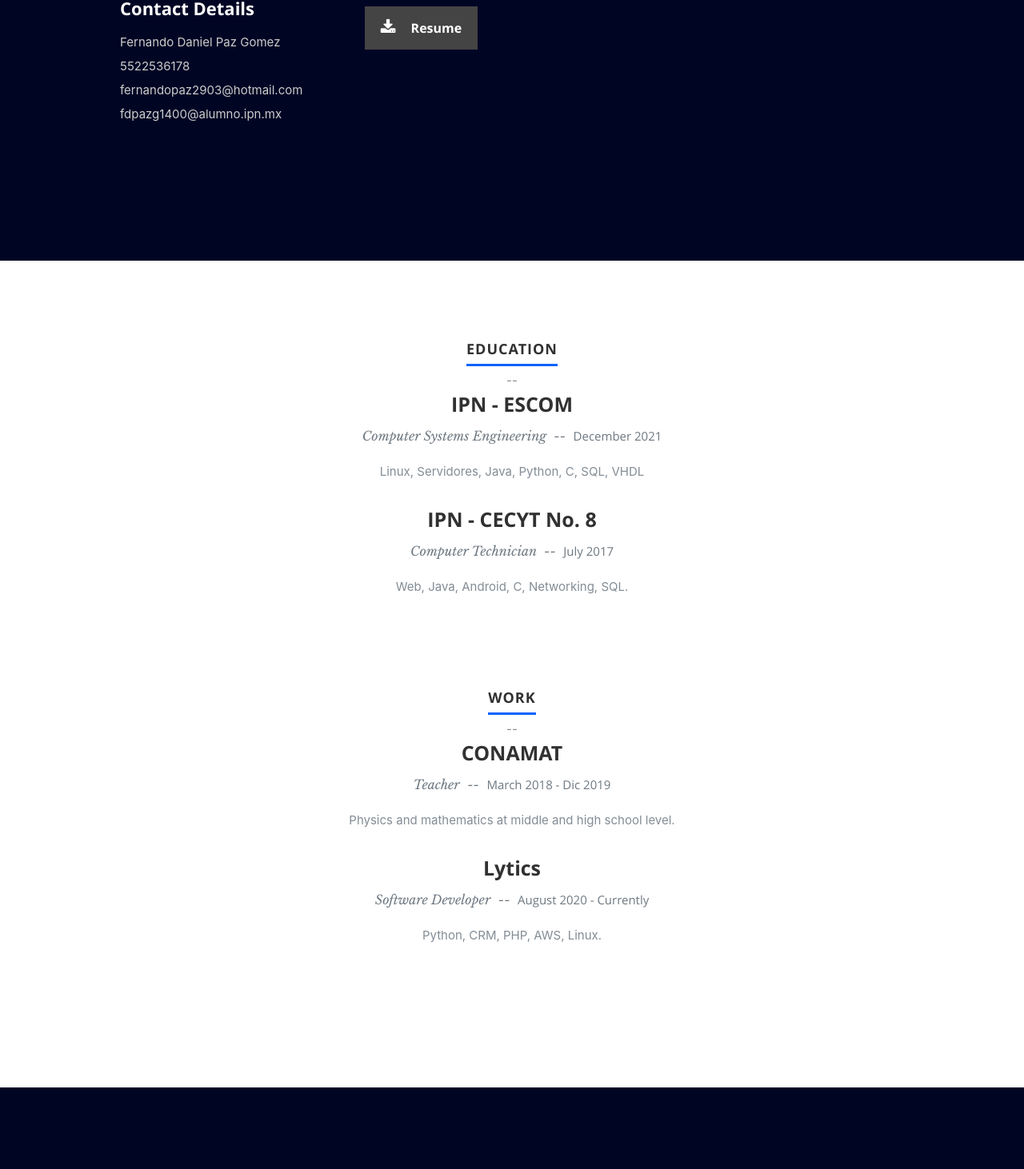
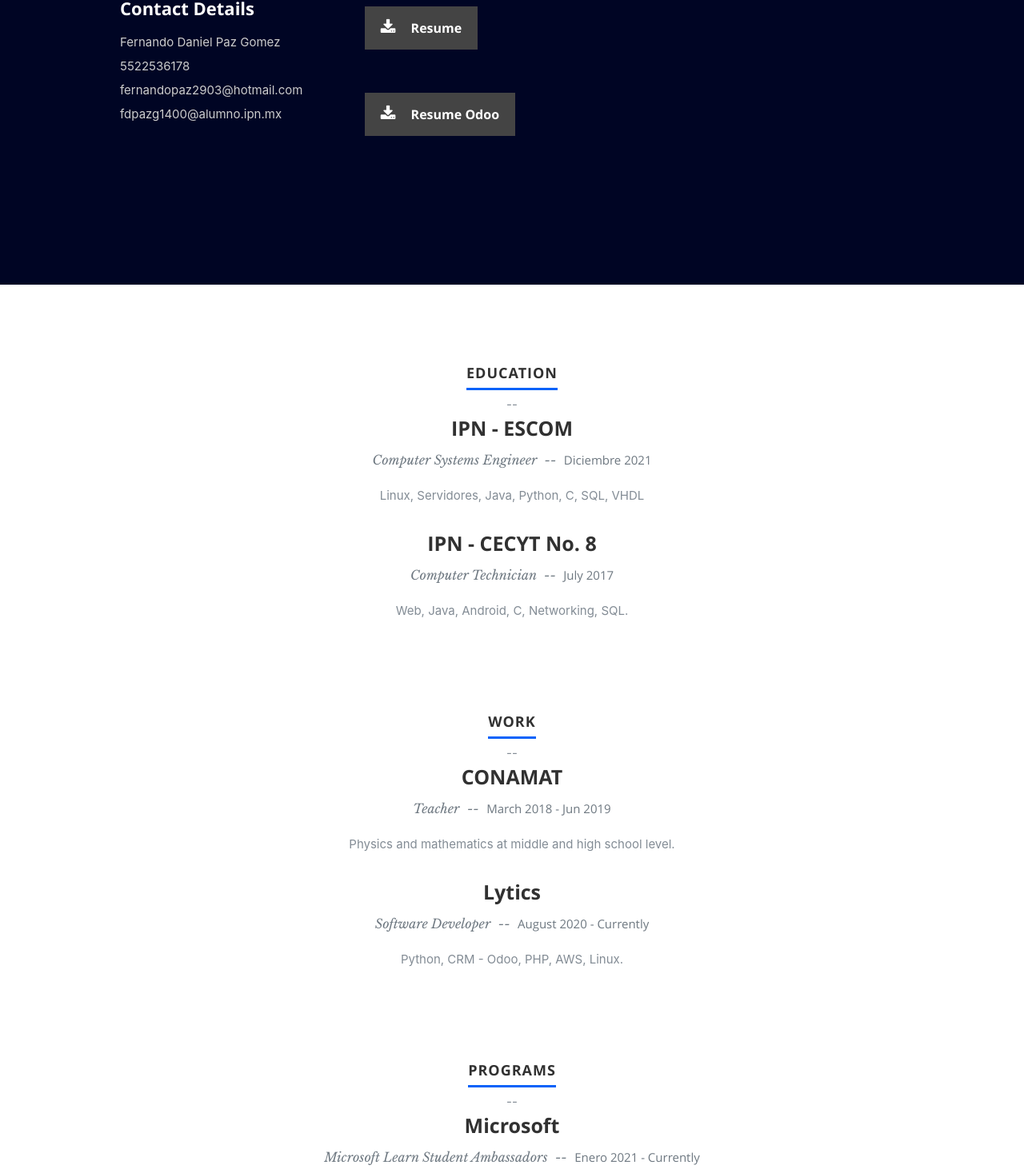
Before and after one commit to Fernando-Paz/Fernano-Paz.github.io, a React (Create React App) app: page / in a window 1280 px wide. Shown: the part 1092-2554 px from the top of the page at 80% size. Built offline with nearby package versions, Linux system fonts and the light colour scheme.

Commit message:
Nuevos Cambios

```diff
--- a/public/resumeData.json
+++ b/public/resumeData.json
@@ -2,9 +2,10 @@
   "main": {
     "name":"Fernando Daniel",
     "namesecond":"Paz Gomez",
-    "description":"<Computer Systems Engineering Student/>",
+    "description":"<Computer Systems Engineer/>",
     "description1":"Software and Web Developer;",
-    "description2":"'Microsoft Student Ambassador'",
+    "description2":"Odoo Developer:",
+    "description3":"'Microsoft Student Ambassador'",
     "image":"p.png",
     "bio":"Self-taught developer, attentive to new technologies to provide the best solutions.",
     "bio2":"I like web and mobile development, and everything related to artificial intelligence.",
@@ -24,7 +25,8 @@
       "zip": "(Your Zip/Postal Code)"
     },
     "website": "https://fernando-paz.github.io/portfolio/",
-    "resumedownload":"https://correoipn-my.sharepoint.com/:b:/g/personal/fdpazg1400_alumno_ipn_mx/EanwYKhm1kxEj85fyRSUwbkBhYRgKMLDOLVQPHliYZWwMw?e=ddJ6sI",
+    "resumedownload":"https://correoipn-my.sharepoint.com/:b:/g/personal/fdpazg1400_alumno_ipn_mx/EQ4EuRvYHOFDkx0Bq2bi1ScBG-IKIZtyYx-yhLdIOC2vuw?e=bpEGvt",
+    "resumeodoodownload":"https://correoipn-my.sharepoint.com/:b:/g/personal/fdpazg1400_alumno_ipn_mx/EVyOMiluj7NEsTDgf-EdPGkBo3AXkXldITiGEzSuexgXqA?e=y7tbVT",
     "social":[
       {
         "name":"facebook",
@@ -58,8 +60,8 @@
     "education":[
       {
         "school":"IPN - ESCOM",
-        "degree":"Computer Systems Engineering",
-        "graduated":"December 2021",
+        "degree":"Computer Systems Engineer",
+        "graduated":"Diciembre 2021",
         "description":"Linux, Servidores, Java, Python, C, SQL, VHDL"
       },
       {
@@ -73,14 +75,22 @@
       {
         "company":"CONAMAT",
         "title":"Teacher",
-        "years":"March 2018 - Dic 2019",
+        "years":"March 2018 - Jun 2019",
         "description":"Physics and mathematics at middle and high school level."
       },
       {
         "company":"Lytics",
         "title":"Software Developer",
         "years":"August 2020 - Currently",
-        "description":"Python, CRM, PHP, AWS, Linux."
+        "description":"Python, CRM - Odoo, PHP, AWS, Linux."
+      }
+    ],
+    "program":[
+      {
+        "company":"Microsoft",
+        "title":"Microsoft Learn Student Ambassadors",
+        "years":"Enero 2021 - Currently",
+        "description":"Azure"
       }
     ],
     "skills":[
@@ -149,14 +159,14 @@
       {
         "company":"CONAMAT",
         "title":"Teacher",
-        "years":"March 2018 - Dic 2019",
+        "years":"March 2018 - Jun 2019",
         "description":"Physics and mathematics at middle and high school level."
       },
       {
         "company":"Lytics",
         "title":"Software Developer",
         "years":"August 2020 - Currently",
-        "description":"Python, CRM, ODOO, PHP, AWS, Linux."
+        "description":"Python, CRM - ODOO, PHP, AWS, Linux."
       }
     ],
     "skills":[
@@ -237,6 +247,12 @@
         "category":"Virtual Assistant for notes and alarms by voice engine / Java, Android Studio",
         "image":"sputnikia.jpeg",
         "url":""
+      },
+      {
+        "title":"Bugaet",
+        "category":"Image recognition application capable of detecting bedbugs transmitting chagas disease. / Python, Dart, Flutter",
+        "image":"bugaet.jpeg",
+        "url":""
       }
     ]
   },
@@ -259,6 +275,12 @@
         "category":"Participant in 'Development of Pandemic Solutions'",
         "image":"hackify.jpeg",
         "url":""
+      },
+      {
+        "title":"Azure Cloud Week 2022",
+        "category":"Participant of the Microsoft Learn Studen Ambassadors event.",
+        "image":"acw.jpeg",
+        "url":""
       }
     ]
   }
--- a/src/Components/About.js
+++ b/src/Components/About.js
@@ -20,6 +20,7 @@ class About extends Component {
     const email = this.props.data.email;
     const email2 = this.props.data.email2;
     const resumeDownload = this.props.data.resumedownload;
+    const resumeodooDownload = this.props.data.resumeodoodownload;
 
     return (
       <section id="about">
@@ -54,6 +55,11 @@ class About extends Component {
                       <i className="fa fa-download"></i> Resume
                     </a>
                   </p>
+                  <p>
+                    <a href={resumeodooDownload} className="button">
+                      <i className="fa fa-download"></i> Resume Odoo
+                    </a>
+                  </p>
                 </div>
               </div>
               <div className="columns download">
--- a/src/Components/Header.js
+++ b/src/Components/Header.js
@@ -12,6 +12,7 @@ class Header extends Component {
     const description = this.props.data.description;
     const description1 = this.props.data.description1;
     const description2 = this.props.data.description2;
+    const description3 = this.props.data.description3;
 
     return (
       <header id="home">
@@ -78,6 +79,7 @@ class Header extends Component {
               <h3>{description}</h3>
               <h3>{description1}</h3>
               <h3>{description2}</h3>
+              <h3>{description3}</h3>
             </Fade>
           </div>
         </div>
--- a/src/Components/Portfolio.js
+++ b/src/Components/Portfolio.js
@@ -40,7 +40,7 @@ class Portfolio extends Component {
         <Fade left duration={1000} distance="40px">
           <div className="row">
             <div className="twelve columns collapsed">
-              <h1>Check Out Some of My Works.</h1>
+              <h1>See some of my work, some of it in collaboration with other developers.</h1>
               <div
                 id="portfolio-wrapper"
                 className="bgrid-quarters s-bgrid-thirds cf"
--- a/src/Components/Resume.js
+++ b/src/Components/Resume.js
@@ -41,6 +41,19 @@ class Resume extends Component {
       );
     });
 
+    const program = this.props.data.program.map(function (program) {
+      return (
+        <div key={program.company}>
+          <h3>{program.company}</h3>
+          <p className="info">
+            {program.title}
+            <span> -- </span> <em className="date">{program.years}</em>
+          </p>
+          <p>{program.description}</p>
+        </div>
+      );
+    });
+
     const skills = this.props.data.skills.map((skills) => {
       const backgroundColor = this.getRandomColor();
       const className = "bar-expand " + skills.name.toLowerCase();
@@ -78,6 +91,17 @@ class Resume extends Component {
           </div>
         </Slide>
 
+        <Slide left duration={1300}>
+          <div className="row work">
+            <div className="header-col">
+              <h1>
+                <span>Programs</span>
+              </h1><span> -- </span>
+            </div>
+            <div className="twelve columns">{program}</div>
+          </div>
+        </Slide>
+
         {/* <Slide left duration={1300}>
           <div className="row skill">
             <div className="three columns header-col">
```
Also changed, not shown: public/images/portfolio/acw.jpeg (added), public/images/portfolio/bugaet.jpeg (added).
